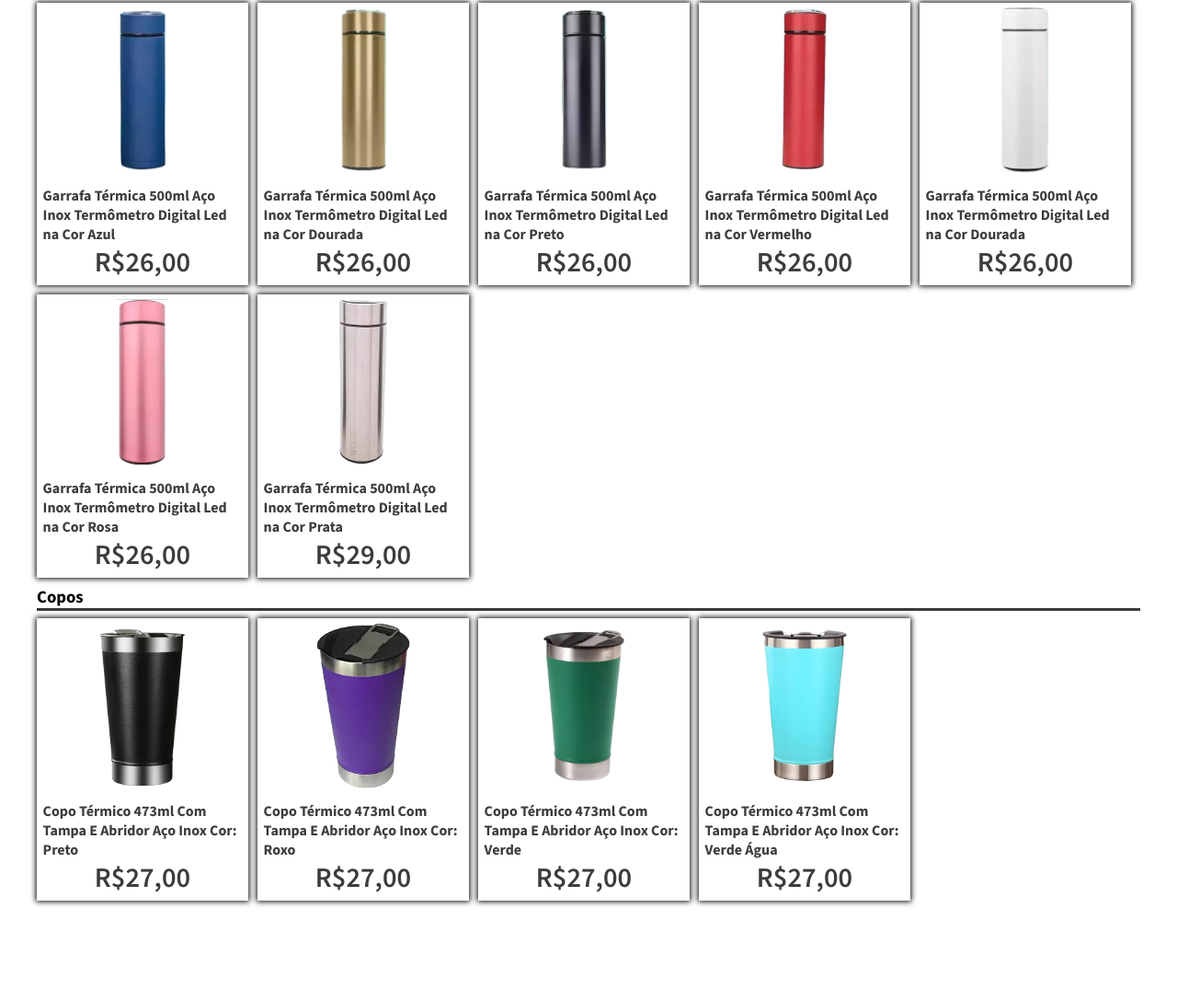
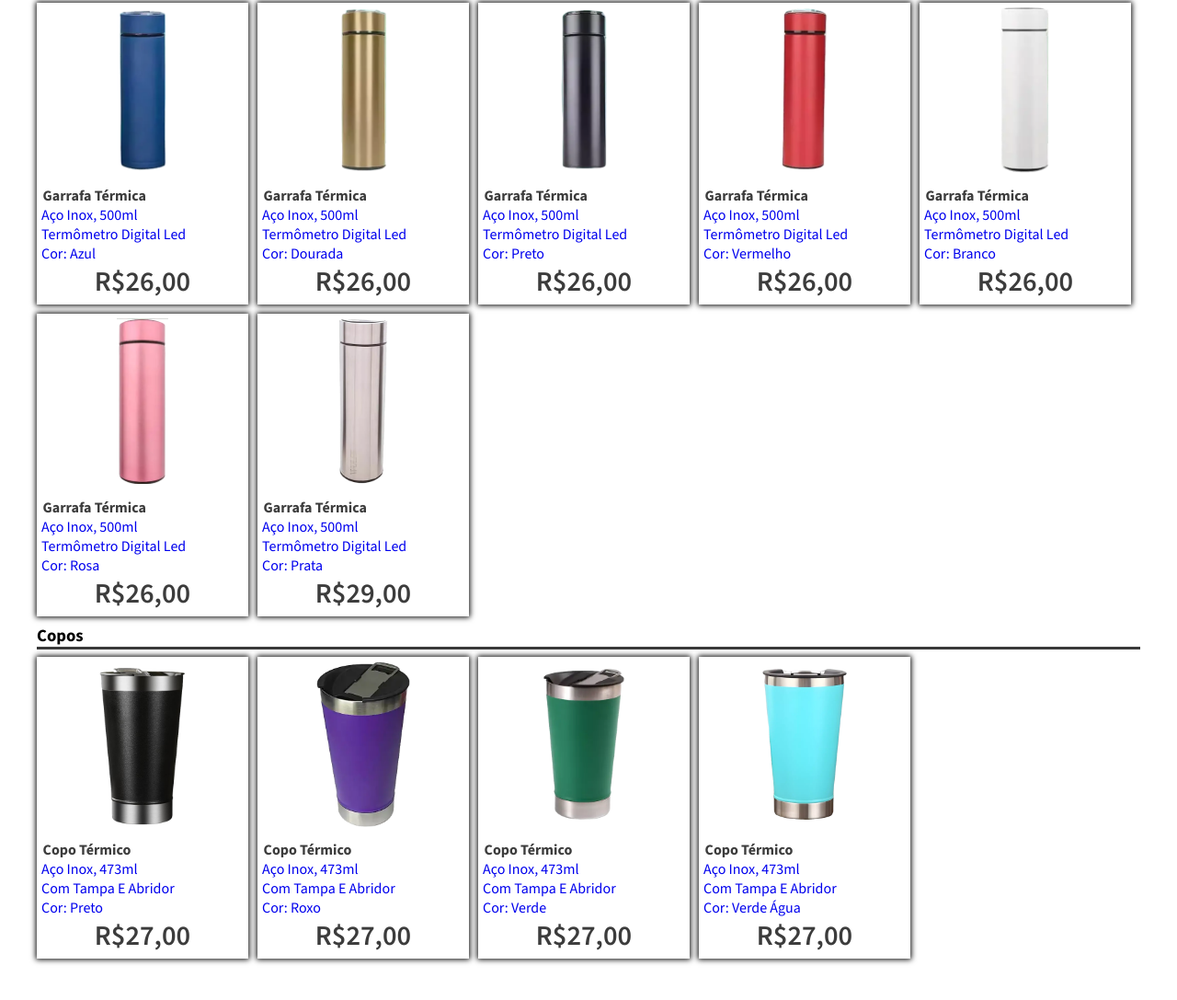
Before and after one commit to MaiconSouzaDevFrontEnd/m7informaticarp.github.io, a plain HTML site: page index.html in a window 1280 px wide. Shown: the part 1097-2184 px from the top of the page at 92% size. Before the commit the page ends 2156 px from the top, so only its background shows below. Drawn offline with nearby package versions, Linux system fonts and the light colour scheme; a web font is replaced by a local one.

Commit message:
Ajustes nos cards e no html

```diff
--- a/index.html
+++ b/index.html
@@ -57,18 +57,22 @@
 
         <div class="subSections">
 
-            <h3 class="titleSubSections">Rede</h3>
+            <h3 class="titleSubSections">Redes</h3>
 
-            <div class="subSections grid">
+            <div class="subSections grid redes">
 
                 <article class="card">
 
-                    <a href="#" class="card-item">
+                    <a href="#" class="card-item flex">
                         <figure class="card-img">
                             <img src="./assets/img/Wifi-Wirelless/adaptador-wifi/AdaptadorWiFiWirelessN450Mbps2.4Ghz USB NanoXtradCH0440.webp" alt="Adaptador WiFi Wireless N 450Mbps 2.4Ghz USB Nano" class="card-imgProduct">
                         </figure>
 
                         <h3 class="card-title">Adaptador Wi-Fi Wireless N 450Mbps 2.4Ghz USB</h3>
+
+                        <!-- <ul>
+                            <li></li>
+                        </ul> -->
 
                         <div class="card-containerPrice">
                             <span class="card-price">R$30,00</span>
@@ -88,16 +92,22 @@
         </div>
 
         <div class="subSections">
+
             <h3 class="titleSubSections">Mouses</h3>
-            <div class="subSections grid">
+
+            <div class="subSections grid mouses">
                 <article class="card">
 
-                    <a href="#" class="card-item">
+                    <a href="#" class="card-item flex">
                         <figure class="card-img">
                             <img src="./assets/img/mouse/mouse-sem-fio/MouseSemFioKp-mu402-Preto.webp" alt="Mouse Sem Fio Kp-mu402 Preto " class="card-imgProduct">
                         </figure>
 
                         <h3 class="card-title">Mouse Sem Fio Kp-mu402 Preto</h3>
+
+                        <!-- <ul>
+                            <li></li>
+                        </ul> -->
 
                         <div class="card-containerPrice">
                             <span class="card-price">R$25,00</span>
@@ -115,12 +125,16 @@
 
                 <article class="card">
 
-                    <a href="#" class="card-item">
+                    <a href="#" class="card-item flex">
                         <figure class="card-img">
                             <img src="./assets/img/mouse/mouse-sem-fio/MouseAltomexErgonomicS-Fio-vermelho.webp" alt="Mouse Ergonômico Altomex S/Fio " class="card-imgProduct">
                         </figure>
 
                         <h3 class="card-title">Mouse Ergonômico Altomex S/Fio</h3>
+
+                        <!-- <ul>
+                            <li></li>
+                        </ul> -->
 
                         <div class="card-containerPrice">
                             <span class="card-price">
@@ -139,12 +153,16 @@
 
                 <article class="card">
 
-                    <a href="#" class="card-item">
+                    <a href="#" class="card-item flex">
                         <figure class="card-img">
                             <img src="./assets/img/mouse/mouse-com-fio/Mouse Gamer USB Preto Knup KP-MU010.webp" alt="Mouse Gamer RGB Preto Knup KP-MU010" class="card-imgProduct">
                         </figure>
 
                         <h3 class="card-title">Mouse Gamer RGB Preto Knup KP-MU010</h3>
+
+                        <!-- <ul>
+                            <li></li>
+                        </ul> -->
 
                         <div class="card-containerPrice">
                             <span class="card-price">R$12,00</span>
@@ -162,12 +180,16 @@
 
                 <article class="card">
 
-                    <a href="#" class="card-item">
+                    <a href="#" class="card-item flex">
                         <figure class="card-img">
                             <img src="./assets/img/mouse/mouse-com-fio/Mouse_inova_com_fiomou_1118.webp" alt="Mouse com FIO USB Inova Mou-11181 " class="card-imgProduct">
                         </figure>
 
                         <h3 class="card-title">Mouse com FIO USB Inova Mou-11181</h3>
+
+                        <!-- <ul>
+                            <li></li>
+                        </ul> -->
 
                         <div class="card-containerPrice">
                             <span class="card-price">R$14,00</span>
@@ -185,12 +207,16 @@
 
                 <article class="card">
 
-                    <a href="#" class="card-item">
+                    <a href="#" class="card-item flex">
                         <figure class="card-img">
                             <img src="./assets/" alt="Produto offline " class="card-imgProduct">
                         </figure>
 
                         <h3 class="card-title">0</h3>
+
+                        <!-- <ul>
+                            <li></li>
+                        </ul> -->
 
                         <div class="card-containerPrice">
                             <span class="card-price">R$0,00</span>
@@ -225,7 +251,13 @@
                             <img src="./assets/img/termico/garrafa-termometro-500ml/garrafaTermicaTermometro500ml-azul.webp" alt="garrafa 500ml com termômetro na tampa cor azul" class="card-imgProduct">
                         </figure>
 
-                        <h3 class="card-title">Garrafa Térmica 500ml Aço Inox Termômetro Digital Led na Cor Azul</h3>
+                        <h3 class="card-title">Garrafa Térmica</h3>
+
+                        <ul>
+                            <li>Aço Inox, 500ml</li>
+                            <li>Termômetro Digital Led</li>
+                            <li>Cor: Azul</li>
+                        </ul>
 
                         <div class="card-containerPrice flex">
                             <span class="card-price">R$26,00</span>
@@ -249,8 +281,14 @@
                         </figure>
 
                         <h3 class="card-title"><!-- Garrafa 500ML Térmica Dourada / Termômetro na Tampa -->
-                            Garrafa Térmica 500ml Aço Inox Termômetro Digital Led na Cor Dourada
+                            Garrafa Térmica
                         </h3>
+
+                        <ul>
+                            <li>Aço Inox, 500ml</li>
+                            <li>Termômetro Digital Led</li>
+                            <li>Cor: Dourada</li>
+                        </ul>
 
                         <div class="card-containerPrice flex">
                             <span class="card-price">R$26,00</span>
@@ -273,9 +311,15 @@
                             <img src="./assets/img/termico/garrafa-termometro-500ml/garrafaTermicaTermometro500ml-preto.webp" alt="garrafa 500ml com termômetro na tampa cor Preto" class="card-imgProduct">
                         </figure>
 
-                        <h3 class="card-title">Garrafa Térmica 500ml Aço Inox Termômetro Digital Led na Cor Preto</h3>
+                        <h3 class="card-title">Garrafa Térmica</h3>
 
-                        <div class="card-containerPrice flex">
+                        <ul>
+                            <li>Aço Inox, 500ml</li>
+                            <li>Termômetro Digital Led</li>
+                            <li>Cor: Preto</li>
+                        </ul>
+
+                        <div class="card-containerPrice ">
                             <span class="card-price">R$26,00</span>
                         </div>
 
@@ -296,7 +340,13 @@
                             <img src="./assets/img/termico/garrafa-termometro-500ml/garrafaTermicaTermometro500ml-vermelha.webp" alt="garrafa 500ml com termômetro na tampa cor Vermelho" class="card-imgProduct">
                         </figure>
 
-                        <h3 class="card-title">Garrafa Térmica 500ml Aço Inox Termômetro Digital Led na Cor Vermelho</h3>
+                        <h3 class="card-title">Garrafa Térmica</h3>
+
+                        <ul>
+                            <li>Aço Inox, 500ml</li>
+                            <li>Termômetro Digital Led</li>
+                            <li>Cor: Vermelho</li>
+                        </ul>
 
                         <div class="card-containerPrice flex">
                             <span class="card-price">R$26,00</span>
@@ -316,12 +366,18 @@
 
                     <a href="#" class="card-item flex">
                         <figure class="card-img">
-                            <img src="./assets/img/termico/garrafa-termometro-500ml/garrafaTermicaTermometro500ml-branco.webp" alt="garrafa 500ml com termômetro na tampa cor Dourada" class="card-imgProduct">
+                            <img src="./assets/img/termico/garrafa-termometro-500ml/garrafaTermicaTermometro500ml-branco.webp" alt="garrafa 500ml com termômetro na tampa cor Branco" class="card-imgProduct">
                         </figure>
 
-                        <h3 class="card-title"><!-- Garrafa 500ML Térmica Dourada / Termômetro na Tampa -->
-                            Garrafa Térmica 500ml Aço Inox Termômetro Digital Led na Cor Dourada
+                        <h3 class="card-title"><!-- Garrafa 500ML Térmica Branco / Termômetro na Tampa -->
+                            Garrafa Térmica
                         </h3>
+
+                        <ul>
+                            <li>Aço Inox, 500ml</li>
+                            <li>Termômetro Digital Led</li>
+                            <li>Cor: Branco</li>
+                        </ul>
 
                         <div class="card-containerPrice flex">
                             <span class="card-price">R$26,00</span>
@@ -344,11 +400,15 @@
                             <img src="./assets/img/termico/garrafa-termometro-500ml/garrafaTermicaTermometro500ml-rosa.webp" alt="garrafa 500ml com termômetro na tampa cor Dourada" class="card-imgProduct">
                         </figure>
 
-                        <h3 class="card-title"><!-- Garrafa 500ML Térmica Dourada / Termômetro na Tampa -->
-                            Garrafa Térmica 500ml Aço Inox Termômetro Digital Led na Cor Rosa
-                        </h3>
+                        <h3 class="card-title">Garrafa Térmica</h3>
 
-                        <div class="card-containerPrice flex">
+                        <ul>
+                            <li>Aço Inox, 500ml</li>
+                            <li>Termômetro Digital Led</li>
+                            <li>Cor: Rosa</li>
+                        </ul>
+
+                        <div class="card-containerPrice">
                             <span class="card-price">R$26,00</span>
                         </div>
 
@@ -366,10 +426,16 @@
 
                     <a href="#" class="card-item flex">
                         <figure class="card-img">
-                            <img src="./assets/img/termico/garrafa-termometro-500ml/garrafaTermicaTermometro500ml-prata.webp" alt="garrafa 500ml com termômetro na tampa cor Vermelho" class="card-imgProduct">
+                            <img src="./assets/img/termico/garrafa-termometro-500ml/garrafaTermicaTermometro500ml-prata.webp" alt="garrafa 500ml com termômetro na tampa cor Prata" class="card-imgProduct">
                         </figure>
 
-                        <h3 class="card-title">Garrafa Térmica 500ml Aço Inox Termômetro Digital Led na Cor Prata</h3>
+                        <h3 class="card-title">Garrafa Térmica</h3>
+
+                        <ul>
+                            <li>Aço Inox, 500ml</li>
+                            <li>Termômetro Digital Led</li>
+                            <li>Cor: Prata</li>
+                        </ul>
 
                         <div class="card-containerPrice flex">
                             <span class="card-price">R$29,00</span>
@@ -391,12 +457,18 @@
                 <div class="subSections grid">
                     <article class="card">
 
-                        <a href="#" class="card-item">
+                        <a href="#" class="card-item flex">
                             <figure class="card-img">
                                 <img src="./assets/img/termico/copo-473ml/Copo-termico 473ml-preto.png" alt="Copo térmico 473ml Preto" class="card-imgProduct">
                             </figure>
 
-                            <h3 class="card-title">Copo Térmico 473ml Com Tampa E Abridor Aço Inox Cor: Preto</h3>
+                            <h3 class="card-title">Copo Térmico</h3>
+
+                            <ul>
+                                <li>Aço Inox, 473ml</li>
+                                <li>Com Tampa E Abridor</li>
+                                <li>Cor: Preto</li>
+                            </ul>
 
                             <div class="card-containerPrice">
                                 <span class="card-price">R$27,00</span>
@@ -414,12 +486,18 @@
 
                     <article class="card">
 
-                        <a href="#" class="card-item">
+                        <a href="#" class="card-item flex">
                             <figure class="card-img">
                                 <img src="./assets/img/termico/copo-473ml/Copo-termico-473ml-roxoLilas.webp" alt="Copo térmico 473ml roxo" class="card-imgProduct">
                             </figure>
 
-                            <h3 class="card-title">Copo Térmico 473ml Com Tampa E Abridor Aço Inox Cor: Roxo</h3>
+                            <h3 class="card-title">Copo Térmico</h3>
+
+                            <ul>
+                                <li>Aço Inox, 473ml</li>
+                                <li>Com Tampa E Abridor</li>
+                                <li>Cor: Roxo</li>
+                            </ul>
 
                             <div class="card-containerPrice">
                                 <span class="card-price">R$27,00</span>
@@ -437,12 +515,18 @@
 
                     <article class="card">
 
-                        <a href="#" class="card-item">
+                        <a href="#" class="card-item flex">
                             <figure class="card-img">
                                 <img src="./assets/img/termico/copo-473ml/Copo-termico-473ml-verde.webp" alt="Copo térmico 473ml verde" class="card-imgProduct">
                             </figure>
 
-                            <h3 class="card-title">Copo Térmico 473ml Com Tampa E Abridor Aço Inox Cor: Verde</h3>
+                            <h3 class="card-title">Copo Térmico</h3>
+
+                            <ul>
+                                <li>Aço Inox, 473ml</li>
+                                <li>Com Tampa E Abridor</li>
+                                <li>Cor: Verde</li>
+                            </ul>
 
                             <div class="card-containerPrice">
                                 <span class="card-price">R$27,00</span>
@@ -460,12 +544,18 @@
 
                     <article class="card">
 
-                        <a href="#" class="card-item">
+                        <a href="#" class="card-item flex">
                             <figure class="card-img">
                                 <img src="./assets/img/termico/copo-473ml/Copo-termico-473ml-verdeAgua.webp" alt="Copo térmico 473ml verde Agua" class="card-imgProduct">
                             </figure>
 
-                            <h3 class="card-title">Copo Térmico 473ml Com Tampa E Abridor Aço Inox Cor: Verde Água</h3>
+                            <h3 class="card-title">Copo Térmico</h3>
+
+                            <ul>
+                                <li>Aço Inox, 473ml</li>
+                                <li>Com Tampa E Abridor</li>
+                                <li>Cor: Verde Água</li>
+                            </ul>
 
                             <div class="card-containerPrice">
                                 <span class="card-price">R$27,00</span>
--- a/style.css
+++ b/style.css
@@ -76,9 +76,9 @@ body{
     position: relative;
     display: none;
 }
-.menuBar{
+/* .menuBar{
 
-}
+} */
 
 .ulMenu{
     background-color: rgb(111, 124, 248);
@@ -147,8 +147,8 @@ body{
 }
 
 .card-item{
+    flex-direction: column;
     text-decoration: none;
-    flex-direction: column;
 }
 
 .card-img{
@@ -173,15 +173,19 @@ body{
 
 .card-title{
     margin-top: .9em;
-
     font-size: 1em;
     padding: 0 .1rem;
     color: #3c3c3c;
 }
 
-.card-containerPrice{
+.card-item ul{
+    list-style: none;
+    font-size: 16px;
+}
 
-}
+/* .card-containerPrice{
+
+} */
 
 .card-price{
     display: inline-block;
```
